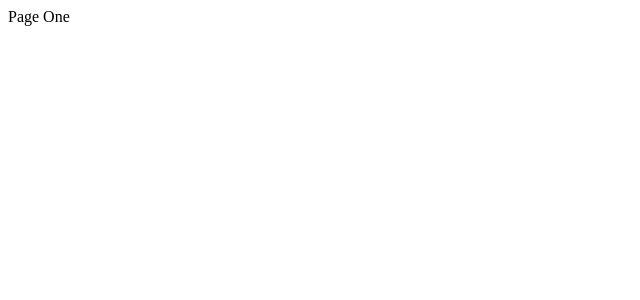
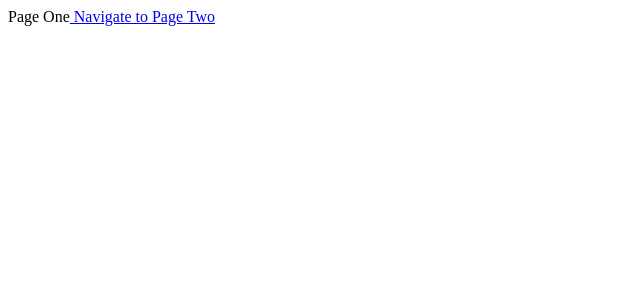
Before and after one commit to thenatural86/streams-client, a React (Create React App) app: page / in a window 1280 px wide. Shown: the top 300 px of the page, without its empty margins (0-640 px from the left). Built offline with nearby package versions, Linux system fonts and the light colour scheme.

Commit message:
link tag

```diff
--- a/src/components/App.js
+++ b/src/components/App.js
@@ -1,8 +1,13 @@
 import React from "react"
-import { BrowserRouter, Route } from "react-router-dom"
+import { BrowserRouter, Route, Link } from "react-router-dom"
 
 const pageOne = () => {
-  return <div>Page One</div>
+  return (
+    <div>
+      Page One
+      <Link to="/pagetwo"> Navigate to Page Two</Link>
+    </div>
+  )
 }
 
 const pageTwo = () => {
@@ -10,6 +15,7 @@
     <div>
       <div>Page Two</div>
       <button>Click Me!</button>
+      <Link to="/"> Navigate to Page One</Link>
     </div>
   )
 }
```
